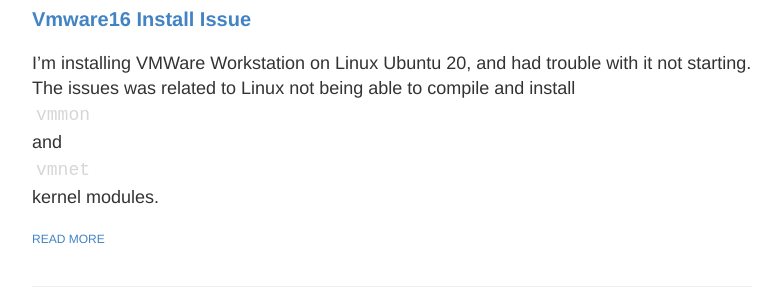
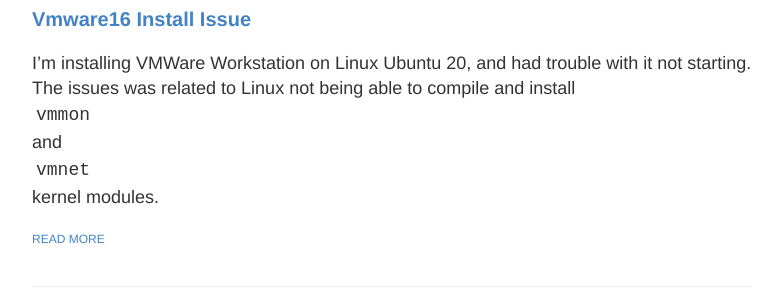
Before and after one commit to stevehenderson/stevehenderson.github.io, a Jekyll site: the page built from index.html, in a window 1280 px wide. Shown: the part 1280-1580 px from the top of the page, without its empty margins (248-1031 px from the left). Built offline with Jekyll 4.4.1, drawn with Linux system fonts in a browser that asks for light colours.

Commit message:
Update _highlights.scss

```diff
--- a/_sass/_highlights.scss
+++ b/_sass/_highlights.scss
@@ -214,7 +214,7 @@
 
 code {
     font-family: 'Courier New', Courier, monospace;
-    color: #3333; /* Dark text color */
+    color: #333; /* Dark text color */
     padding: 2px 4px;
     border-radius: 4px;
     width: 100%;
```
